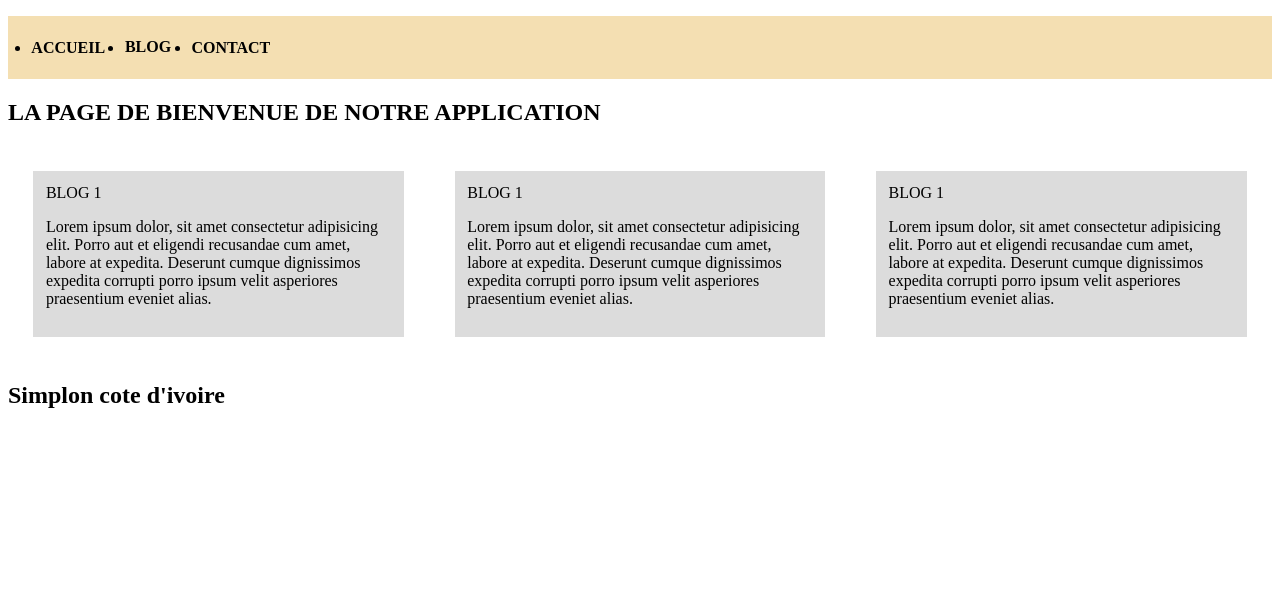
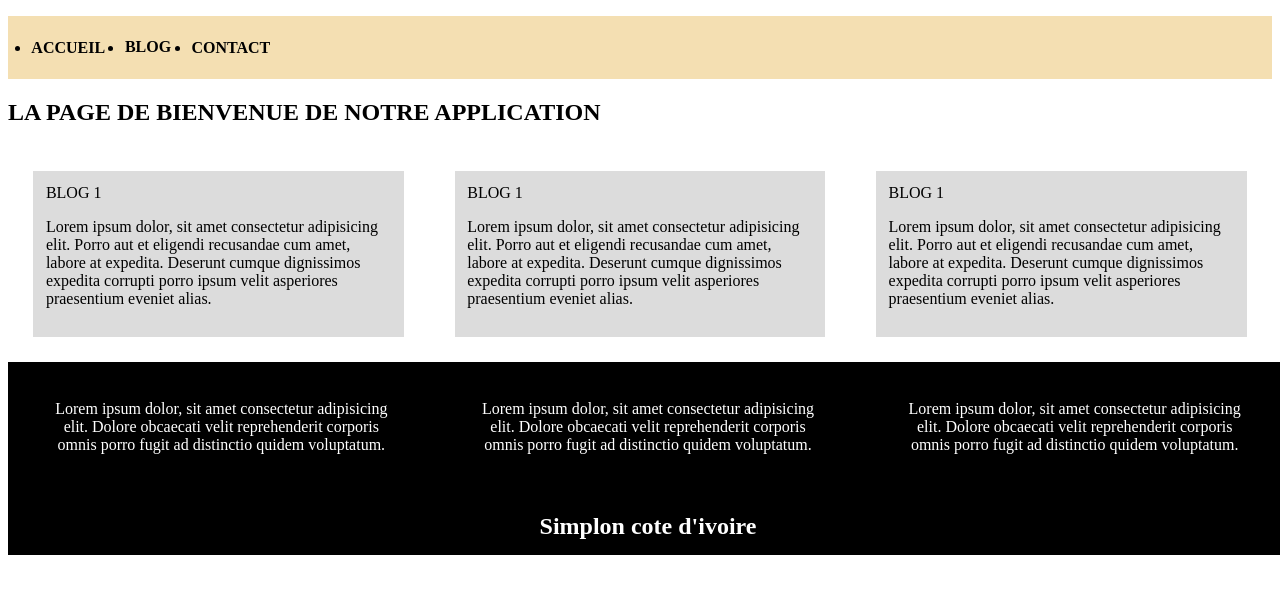
Before and after one commit to ALEXANDREGBAMELE/app_pointage_simplon, a website: page IHM/index.html in a window 1280 px wide. Drawn offline with Linux system fonts and the light colour scheme.

Commit message:
latest version 4

```diff
--- a/IHM/index.html
+++ b/IHM/index.html
@@ -45,6 +45,28 @@
             text-align: center;
 
         }
+        footer{
+            color: white;
+            background-color: black;
+            height: 180px;
+            position: absolute;
+        }
+
+        .bloc-f{
+            display: flex;
+
+        }
+
+        .bloc-footer{
+            display: block;
+            margin: 2%;
+            padding: 1%;
+        }
+        footer{
+            text-align: center;
+            padding-bottom: 1%;
+            width: 100%;
+        }
     </style>
 
 </head>
@@ -90,6 +112,18 @@
     </div>
 
     <footer>
+        <div class="bloc-f">
+            <div class="bloc-footer">
+                Lorem ipsum dolor, sit amet consectetur adipisicing elit. Dolore obcaecati velit reprehenderit corporis omnis porro fugit ad distinctio quidem voluptatum.
+            </div>
+            <div class="bloc-footer">
+                Lorem ipsum dolor, sit amet consectetur adipisicing elit. Dolore obcaecati velit reprehenderit corporis omnis porro fugit ad distinctio quidem voluptatum.
+            </div>
+            <div class="bloc-footer">
+                Lorem ipsum dolor, sit amet consectetur adipisicing elit. Dolore obcaecati velit reprehenderit corporis omnis porro fugit ad distinctio quidem voluptatum.
+            </div>
+        </div>
+
         <h2>Simplon cote d'ivoire</h2>
     </footer>
 </body>
```
